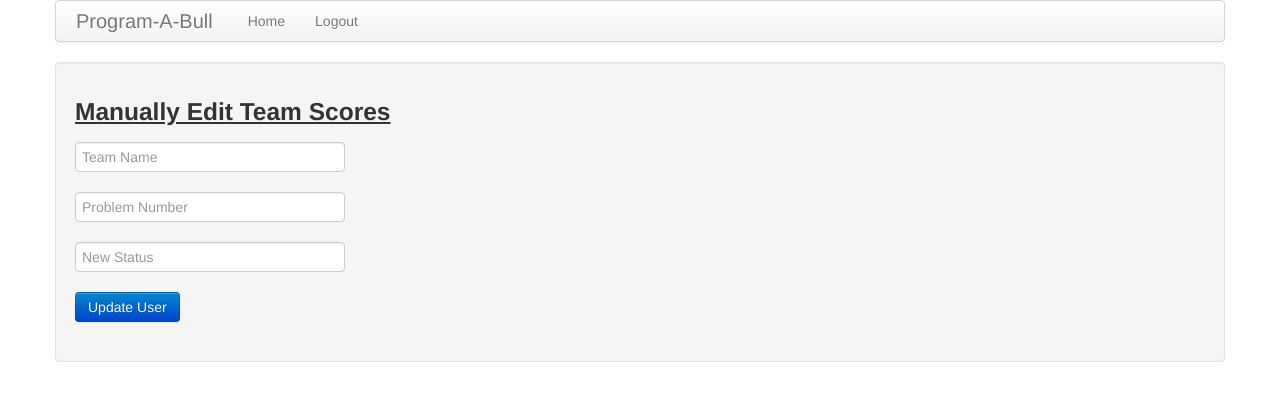
After one commit to ratchelfurlong/Program_A_Bull, a Flask app: page /admin_update_score in a window 1280 px wide. The commit adds this page. Shown: the top 401 px of the page. Run offline with Flask 2, Linux system fonts and the light colour scheme; a user stored in the database is signed in; some libraries are stand-ins or nearby versions.

Commit message:
Added admin update score functionality
go to /admin_update_score to manually update user scores based on
results from compilation on local cpu

```diff
--- a/app/forms.py
+++ b/app/forms.py
@@ -18,3 +18,8 @@ class RegisterForm(Form):
 class UploadForm(Form):
 	upload = FileField("Upload your solution:", validators = [DataRequired("Please choose a file to submit!")])
 	recaptcha = RecaptchaField()
+
+class EditUserScoreForm(Form):
+	teamname = TextField("Team Name", validators = [DataRequired()])
+	problem_number = TextField("Problem Number", validators = [DataRequired()])
+	status = TextField("Updated Status", validators = [DataRequired()])
--- a/app/templates/1.html
+++ b/app/templates/1.html
@@ -29,6 +29,9 @@
         {{ form.hidden_tag() }}
         <div class="control-group {% if form.errors.confirm %} error {% endif %}">
 			{{ form.recaptcha }}
+			{% for error in form.errors.recaptcha %}
+            <span class="help-inline">{{error}}</span><br>
+            {% endfor %}
 		</div>
         <div class="control-group">
         	{{ form.upload }}
--- /dev/null
+++ b/app/templates/admin_update_score.html
@@ -0,0 +1,40 @@
+{% extends "base.html" %}
+{% block content %}
+{% include 'flash.html' %}
+
+<div class="well">
+    <h3><u>Manually Edit Team Scores</u></h3>
+    <form class="form" action="" method="post" name="update_scores">
+        {{form.hidden_tag()}}
+        <div class="control-group{% if form.errors.teamname %} error{% endif %}">
+            <div class="controls">
+                {{form.teamname(size=30, class = "span3", placeholder="Team Name")}}<br>
+                {% for error in form.errors.teamname %}
+                <span class="help-inline">{{error}}</span><br>
+                {% endfor %}
+            </div>
+        </div>
+        <div class="control-group{% if form.errors.problem_number %} error{% endif %}">
+            <div class="controls">
+                {{form.problem_number(size=30, class = "span3", placeholder="Problem Number")}}<br>
+                {% for error in form.errors.problem_number %}
+                <span class="help-inline">{{error}}</span><br>
+                {% endfor %}
+            </div>
+        </div>
+        <div class="control-group{% if form.errors.status %} error{% endif %}">
+            <div class="controls">
+                {{form.status(size=30, class = "span3", placeholder="New Status")}}<br>
+                {% for error in form.errors.status %}
+                <span class="help-inline">{{error}}</span><br>
+                {% endfor %}
+            </div>
+        </div>
+        <div class="control-group form-inline">
+            <input class="btn btn-primary" type="submit" value="Update User">
+        </div>
+    </form>
+<div>
+
+
+{% endblock %}
--- a/app/views.py
+++ b/app/views.py
@@ -1,7 +1,7 @@
 from flask import render_template, flash, redirect, session, url_for, request, g
 from flask.ext.login import login_user, logout_user, current_user, login_required
 from app import app, db, login_manager
-from app.forms import LoginForm, RegisterForm, UploadForm
+from app.forms import LoginForm, RegisterForm, UploadForm, EditUserScoreForm
 from app.models import User, ROLE_USER, ROLE_ADMIN, UserFile
 from config import ALLOWED_EXTENSIONS, UPLOAD_FOLDER, MAX_CONTENT_LENGTH, SOLUTION_TESTS_FOLDER
 from datetime import datetime
@@ -102,10 +102,6 @@ def login():
             form.username.errors.append("Invalid username!")
     return render_template('login.html', title = 'Sign In', form = form)
 
-# checks if file is of proper type
-def allowed_file(file_name):
-    return '.' in file_name and file_name.split('.')[-1] in ALLOWED_EXTENSIONS
-
 @app.route('/upload/<problem_num>', methods = ['GET', 'POST'])
 @login_required
 def upload(problem_num):
@@ -113,34 +109,49 @@ def upload(problem_num):
     form = UploadForm()
     if form.validate_on_submit():
         file_data = form.upload.data
-        file_name = secure_filename(file_data.filename)
+
+        # renames file to username_prob_num.file_ext
+        file_ext = file_data.filename.split('.')[1]
+        file_name = secure_filename(user.username +"_"+problem_num+'.'+file_ext)
+
         if file_data and allowed_file(file_name):
 
-            file_path = os.path.join(
+            file_path_user_folder = os.path.join(
                 app.config['UPLOAD_FOLDER'],
                 "Teams",
                 user.username,
                 file_name
             )
-            #file_size = os.path.getsize(file_data)
-            # maybe this : if file_size < MAX_CONTENT_LENGTH
-            # tries to remove the file if it exists before creating a new one
-            if not os.path.isfile(file_path):
-                form.upload.data.save(file_path)
-                flash("File " + file_name + " uploaded successfully!")
+
+            file_path_cs_java = os.path.join(
+                UPLOAD_FOLDER,
+                "cs_java_files_to_grade",
+                file_name
+            )
+
+            # if file exists, report it's still waiting to be graded
+            if not os.path.isfile(file_path_user_folder):
+                # saves file to folder, will delete if test failed
+                file_data.save(file_path_user_folder)
 
                 # changes file status
                 user.files[int(problem_num)-1].status = "Submitted"
                 db.session.commit()
 
-                # THIS SHIT IS SUPER IMPORTANT!!!!!
-                if grade_submission(user, file_path, file_name, problem_num):
-                    update_file_status(user, problem_num, "Solved")
-                    update_score(user, int(problem_num))
+                file_ext = file_name.split('.')[1]
+                # if file is cpp or python, auto grade
+                if file_ext in ['py', 'cpp']:
+                    if grade_submission(user, file_path_user_folder, file_name, problem_num):
+                        update_file_status(user, problem_num, "Solved")
+                        update_score(user, int(problem_num))
+                    else:
+                        update_file_status(user, problem_num, "Failed")
+                        os.remove(file_path_user_folder)
+                # if java or cs file, save to cs_java folder to await manual grading
                 else:
-                    update_file_status(user, problem_num, "Failed")
-                    os.remove(file_path)
+                    file_data.save(file_path_cs_java)
 
+                flash("File " + file_name + " uploaded successfully!")
                 return redirect(url_for('index'))
             else:
                 flash("Your submission is waiting to be graded. Please wait until you receive feedback to submit again.")
@@ -153,20 +164,6 @@ def upload(problem_num):
 def logout():
     logout_user()
     return redirect(url_for('index'))
-
-def update_file_status(user, problem_num, new_status):
-    file_to_update = user.files[int(problem_num)-1]
-    file_to_update.status = new_status
-    db.session.commit()
-
-def update_score(user, problem_num):
-    if problem_num in range(0,10):
-        user.score += 10
-    elif problem_num in range(10,20):
-        user.score += 20
-    else:
-        user.score += 30
-    db.session.commit()
 
 def grade_submission(user, file_path, file_name, problem_num):
     test_input_path = os.path.join(
@@ -193,43 +190,20 @@ def grade_submission(user, file_path, file_name, problem_num):
     if file_ext == 'cpp':
         pre = subprocess.Popen(['g++', file_path, '-o', exec_name])
         pre.wait()
-
         p = subprocess.Popen(
             ['./'+exec_name],
             stdin=test_input,
             stdout=user_file_output
         )
-
-    elif file_ext == 'java':
-        pre = subprocess.Popen(['javac', file_path])
-        pre.wait()
-
-        p = subprocess.Popen(
-            ['java', exec_name],
-            stdin=test_input,
-            stdout=user_file_output
-        )
-
     elif file_ext == 'py':
-
         p = subprocess.Popen(
             ['python', file_path],
             stdin=test_input,
             stdout=user_file_output
         )
-    elif file_ext == 'cs':
-        pre = subprocess.Popen(['mcs', file_name])
-        pre.wait()
 
-        p = subprocess.Popen(
-            ['mono', exec_name+'.exe'],
-            stdin=test_input,
-            stdout=user_file_output
-        )
-
-    t = threading.Timer(60.0, timeout, [p] )
+    t = threading.Timer(60.0, timeout, [p])
     t.start()
-    #p.join()
     p.wait()
     t.cancel()
     user_file_output.flush()
@@ -237,6 +211,73 @@ def grade_submission(user, file_path, file_name, problem_num):
 
     return checkAns(user_file_output.readlines(), test_output.readlines())
 
+@app.route('/admin_update_score')
+@login_required
+def admin_update_score():
+    user = g.user
+    allowed_statuses = ["Solved", "Failed"]
+    allowed_problem_nums = range(1,31)
+    form = EditUserScoreForm()
+    if user.role:
+        if form.validate_on_submit():
+            user = User.query.filter_by(username=form.teamname.data).first()
+            prob_num = form.problem_number.data
+            new_status = form.status.data
+
+            file_path_user_folder = os.path.join(
+                app.config['UPLOAD_FOLDER'],
+                "Teams",
+                user.username
+            )
+
+            if user:
+                if prob_num in allowed_problem_nums:
+                    if new_status in allowed_statuses:
+
+                        #changes problem status to desired value
+                        update_file_status(user, prob_num, status)
+
+                        if new_status == "Solved":
+                            update_score(user, prob_num)
+                        elif new_status == "Failed":
+                            # if failed, removes file from user folder
+                            for user_file in os.listdir(file_path_user_folder):
+                                current_file_name = user_file.split('.')[0]
+                                wanted_file_name = user.username+'_'+prob_num
+                                if file_name == wanted_file_name:
+                                    os.remove(os.path.join(file_path_user_folder, wanted_file_name))
+                                    break
+                    else:
+                        form.status.errors.append("Invalid Status Update!")
+                else:
+                    form.problem_number.errors.append("Invalid problem number!")
+            else:
+                form.teamname.errors.append("Invalid team name!")
+        return render_template(
+            'admin_update_score.html',
+            form = form,
+            title = "Manual Edit")
+    else:
+        redirect(url_for('index'))
+
+""" HELPER FUNCTION BLOCK """
+# checks if file is of proper type
+def allowed_file(file_name):
+    return '.' in file_name and file_name.split('.')[-1] in ALLOWED_EXTENSIONS
+
+def update_file_status(user, problem_num, new_status):
+    file_to_update = user.files[int(problem_num)-1]
+    file_to_update.status = new_status
+    db.session.commit()
+
+def update_score(user, problem_num):
+    if problem_num in range(1,11):
+        user.score += 10
+    elif problem_num in range(11,21):
+        user.score += 20
+    else:
+        user.score += 30
+    db.session.commit()
 
 def checkAns(user_file_output, test_output):
     for l, line in enumerate(user_file_output):
```
Also changed, not shown: grading_script.py (+21 -9 lines).
